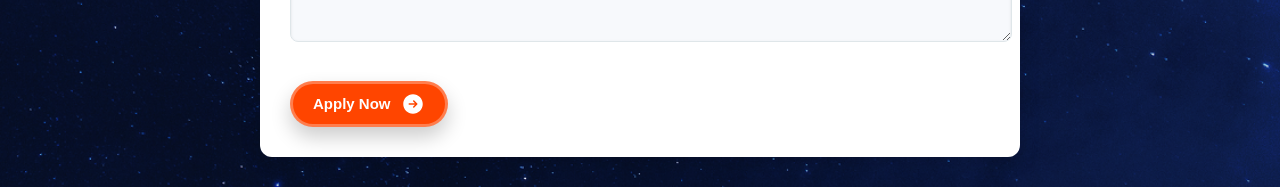
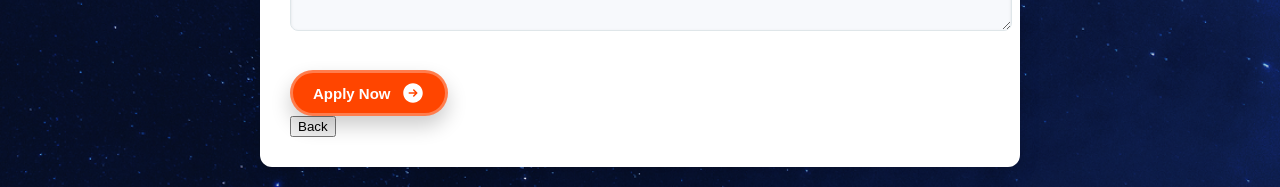
Before and after one commit to ujustbetech/hrms, a React (Create React App) app: page /apply-leave in a window 1280 px wide. Shown: the part 567-754 px from the top of the page. Built offline with nearby package versions, Linux system fonts and the light colour scheme; a web font is replaced by a local one.

Commit message:
Update LeaveApplication.js

```diff
--- a/src/components/LeaveApplication.js
+++ b/src/components/LeaveApplication.js
@@ -2,6 +2,7 @@ import React, { useState } from 'react';
 import { db } from '../firebaseConfig';
 import { collection, addDoc } from 'firebase/firestore';
 import { useSelector } from 'react-redux';
+import { useNavigate } from 'react-router-dom';  // Import useNavigate
 import logo from '../videoframe_logo.png';
 import './LeaveApplication.css';
 
@@ -11,10 +12,14 @@ const LeaveApplication = () => {
   const [endDate, setEndDate] = useState('');
   const [reason, setReason] = useState('');
   const user = useSelector((state) => state.auth.user);
+  const navigate = useNavigate();  // Initialize useNavigate
 
-  const handleApplyLeave = async () => {
+  const handleApplyLeave = async (e) => {
+    e.preventDefault(); // Prevent default form submission behavior
+
     if (!user) return;
 
+    if (leaveType && startDate && endDate && reason) {
       try {
         const leaveRequestsCollection = collection(db, 'leaveRequests');
         await addDoc(leaveRequestsCollection, {
@@ -28,9 +33,22 @@ const LeaveApplication = () => {
           appliedDate: new Date().toISOString(),
         });
         alert('Leave request submitted!');
+
+        // Clear form fields after submission
+        setLeaveType('');
+        setStartDate('');
+        setEndDate('');
+        setReason('');
       } catch (error) {
         console.error('Error applying for leave:', error);
       }
+    } else {
+      alert('Please fill in all fields.');
+    }
+  };
+
+  const handleBack = () => {
+    navigate(-1);  // Navigate back to the previous page
   };
 
   return (
@@ -39,8 +57,10 @@ const LeaveApplication = () => {
         <div className="logos">
           <img src={logo} alt="Logo" className="logo" />
         </div>
+
+
         <h2>Apply for Leave</h2>
-      <form onSubmit={(e) => e.preventDefault()}>
+        <form onSubmit={handleApplyLeave}>
           <div className="leave-container">
             <div className="form-group">
               <label>Leave Type:</label>
@@ -78,15 +98,24 @@ const LeaveApplication = () => {
               ></textarea>
             </div>
           </div>
-        <button className="buttons" type="submit"  onClick={handleApplyLeave}>Apply Now<svg fill="currentColor" viewBox="0 0 24 24" class="icon">
-    <path clip-rule="evenodd" d="M12 2.25c-5.385 0-9.75 4.365-9.75 9.75s4.365 9.75 9.75 9.75 9.75-4.365 9.75-9.75S17.385 2.25 12 2.25zm4.28 10.28a.75.75 0 000-1.06l-3-3a.75.75 0 10-1.06 1.06l1.72 1.72H8.25a.75.75 0 000 1.5h5.69l-1.72 1.72a.75.75 0 101.06 1.06l3-3z" fill-rule="evenodd"></path>
-  </svg></button>
 
-
+         {/* Button container */}
+  <div className="button-container">
+    <button className="buttons" type="submit">
+      Apply Now
+      <svg fill="currentColor" viewBox="0 0 24 24" className="icon">
+        <path
+          clipRule="evenodd"
+          d="M12 2.25c-5.385 0-9.75 4.365-9.75 9.75s4.365 9.75 9.75 9.75 9.75-4.365 9.75-9.75S17.385 2.25 12 2.25zm4.28 10.28a.75.75 0 000-1.06l-3-3a.75.75 0 10-1.06 1.06l1.72 1.72H8.25a.75.75 0 000 1.5h5.69l-1.72 1.72a.75.75 0 101.06 1.06l3-3z"
+          fillRule="evenodd"
+        ></path>
+      </svg>
+    </button>
+    <button className="back-button" onClick={handleBack}>Back</button>
+  </div>
 </form>
       </div>
     </div>
-
   );
 };
 
```
Lines whose indentation alone changed are shown as unchanged.
